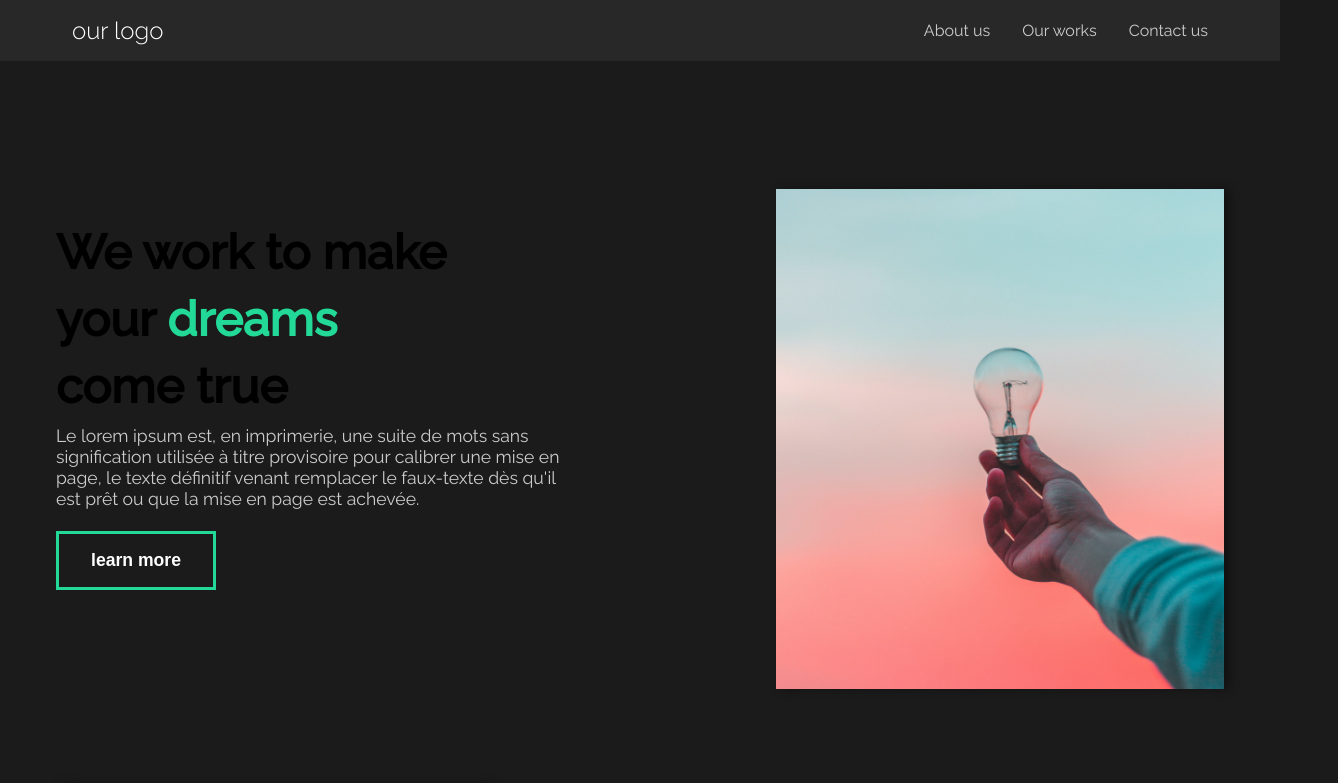
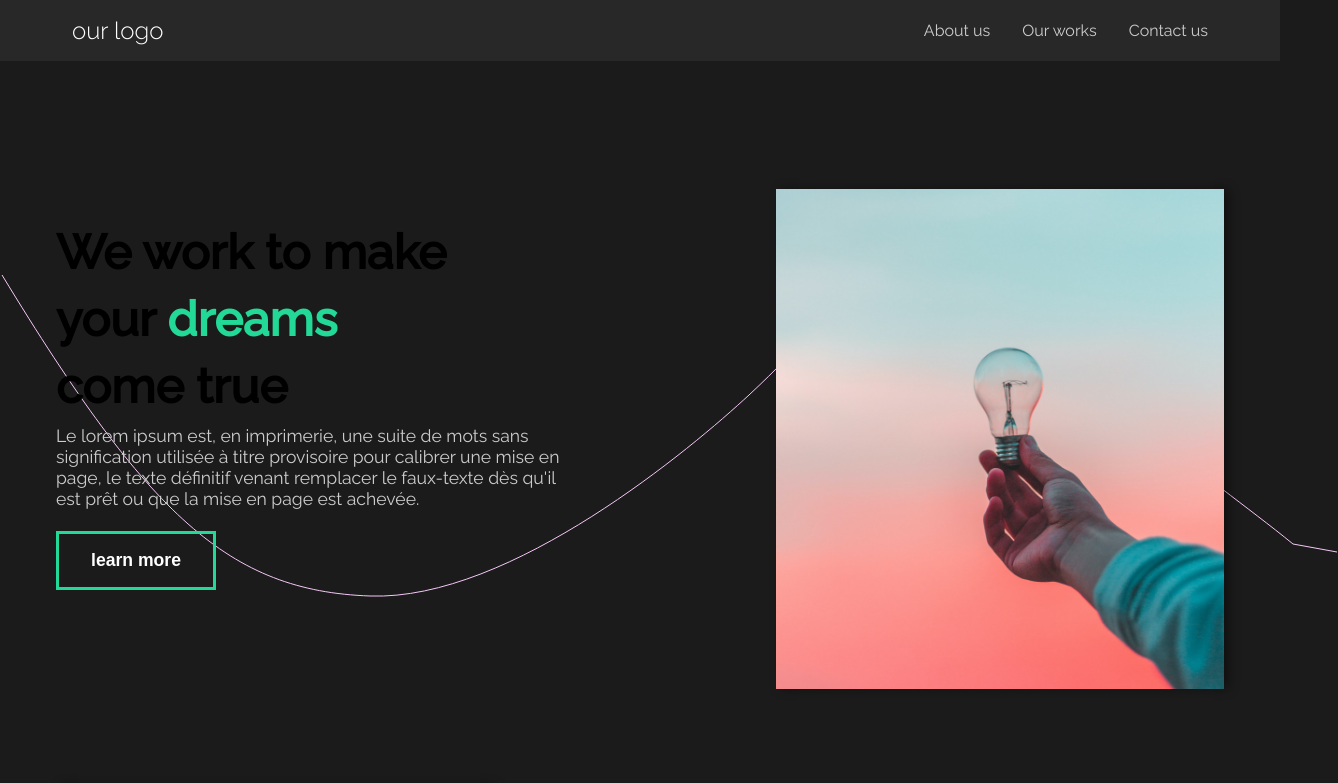
Before and after one commit to lahcenbcf/brandTemplate, a React (Vite) app: page / in a window 1280 px wide. Shown: the top 783 px of the page, 1338 px wide, since content can reach past the window. Built offline with nearby package versions, Linux system fonts and the light colour scheme.

Commit message:
add wave animation to aboutSection

```diff
--- a/src/components/About/About.jsx
+++ b/src/components/About/About.jsx
@@ -3,6 +3,7 @@ import {motion  } from "framer-motion"
 import { titleAnimations,fadeAnim,photoAnim } from "../../pages/animations"
 import brandIdea from "../../assets/brandIdea.jpg"
 import "./styles.css"
+import Wave from "./Wave"
 function About() {
   /*const titleAnim={
     hidden:{
@@ -26,7 +27,10 @@ function About() {
   }*/
   return (
     <div className='about'>
-        {/*-
+
+    {/* render wave */}
+      <Wave />
+    {/*-
         Content
     -*/}
         <div className='content'>
--- /dev/null
+++ b/src/components/About/Wave.jsx
@@ -0,0 +1,20 @@
+import React from 'react'
+import { motion } from 'framer-motion'
+function Wave() {
+  return (
+    <div style={{
+        position:'absolute',
+        left:"0px",
+        zIndex:1
+    }}>
+    <svg width="1338" height="386" viewBox="0 0 1338 386" fill="none" xmlns="http://www.w3.org/2000/svg">
+<motion.path initial={{
+    pathLength:0,
+    pathOffset:1
+}} animate={{pathLength:1,pathOffset:0}} transition={{duration:1,delay:1}} d="M2 63C148.4 303.8 229 379 370 384C511 389 694 234 749 183C804 132 834 92 861 69C888 46 903 32 925 19C947 5.99998 1000 -15 1046 27C1092 69 1114 106 1122 113C1130 120 1166 220 1177 237C1188 254 1247.7 294.9 1293 332L1337 340" stroke="#f5c7f7" stroke-width="3"/>
+</svg>
+    </div>
+  )
+}
+
+export default Wave
--- a/src/components/About/styles.css
+++ b/src/components/About/styles.css
@@ -5,9 +5,14 @@
     flex-direction: column;
     gap: 3rem;
     align-items: center;
+
+}
+.about .image{
+    z-index: 2;
 }
 .about .content{
     max-width: 70%;
+    z-index: 2;
     margin: 0px auto;
     text-align: center;
 }
```
Also changed, not shown: src/assets/wave.svg (added).
